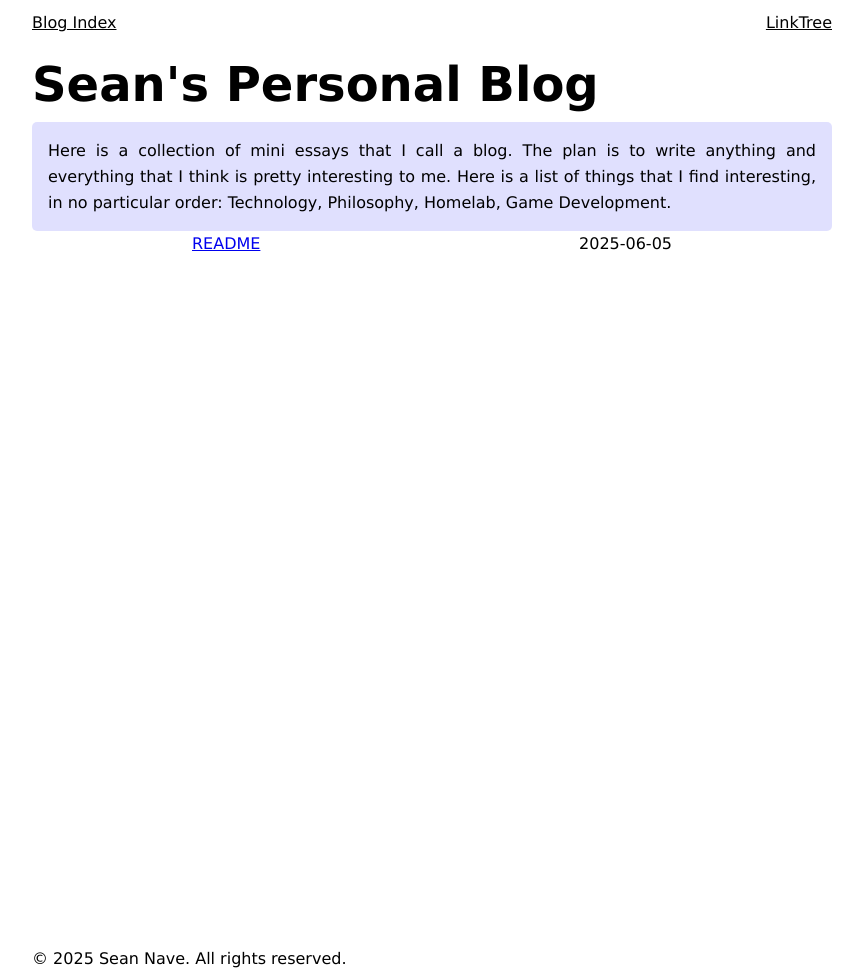
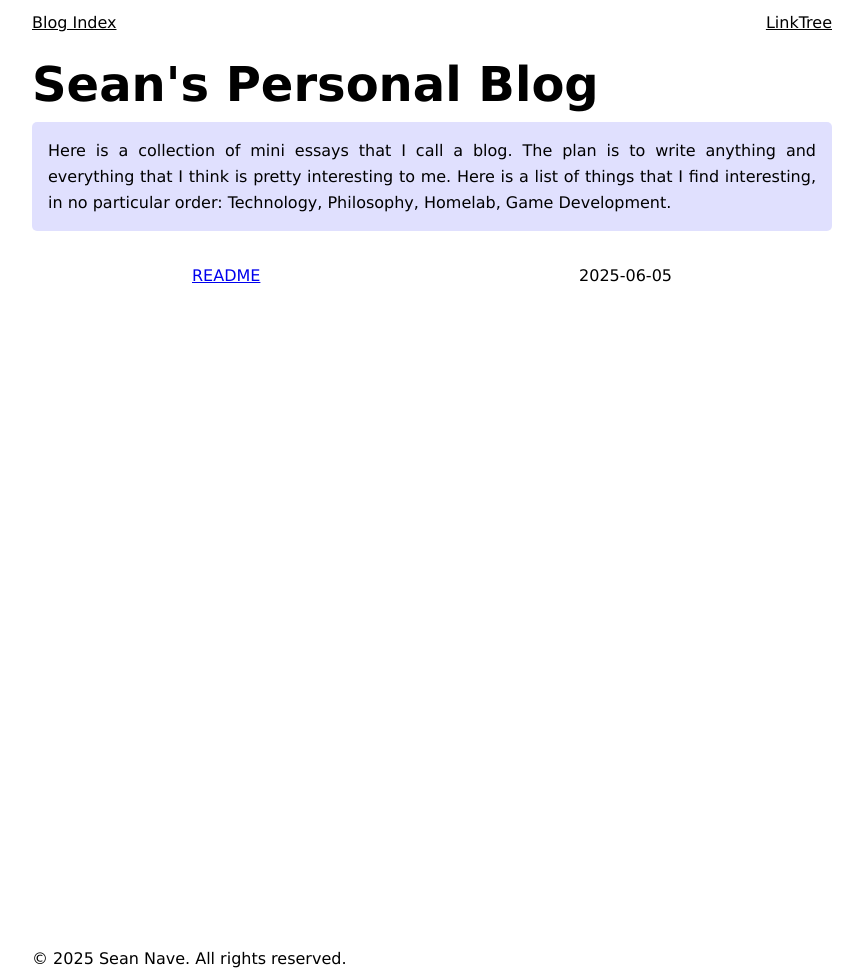
Before and after one commit to seannave211/Blog, a Jekyll site: the page built from index.html, in a window 1280 px wide. Shown: the whole page, without its empty margins (208-1071 px from the left). Built offline with Jekyll 4.4.1, drawn with Linux system fonts in a browser that asks for light colours.

Commit message:
feat: revise top margin of catalogue

```diff
--- a/assets/css/catalogue.css
+++ b/assets/css/catalogue.css
@@ -6,7 +6,7 @@ blockquote {
 }
 
 #catalogue {
-    margin: 0 var(--margin-lr);
+    margin: 2rem var(--margin-lr);
 }
 
 #catalogue > li {
```
